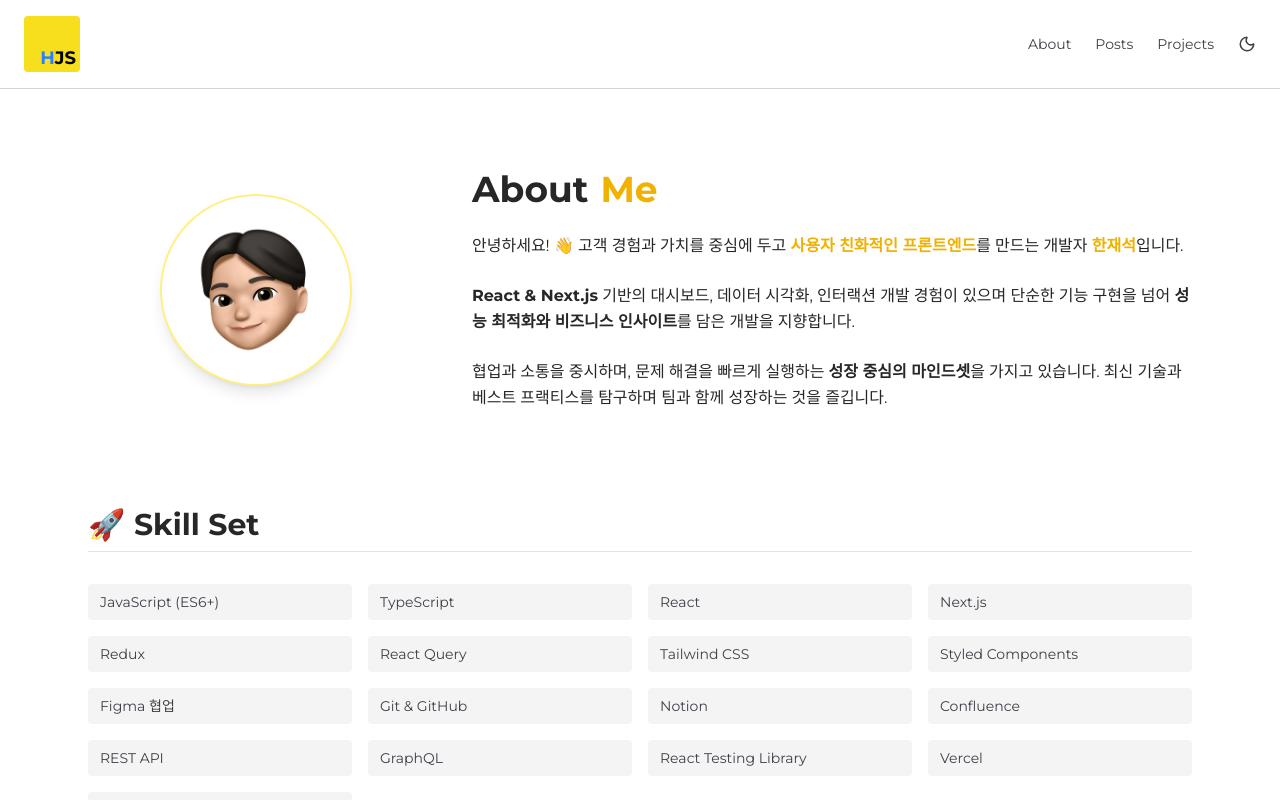
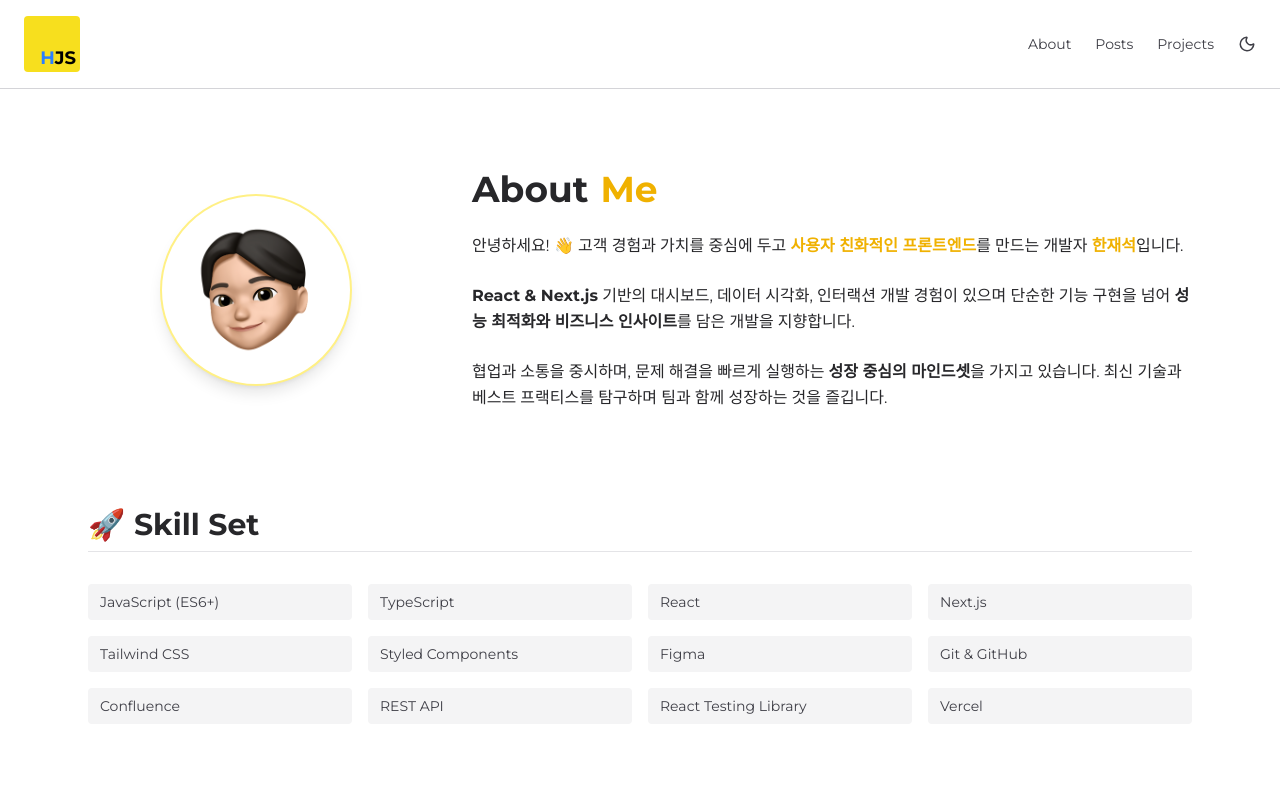
Before and after one commit to Jaeseokkong/NEXT-BLOG, a Next.js app: page /about in a window 1280 px wide. Shown: the top 800 px of the page. Built offline with nearby package versions, Linux system fonts and the light colour scheme.

Commit message:
fix: 소개 페이지 기술 스택 수정

```diff
--- a/src/app/about/page.tsx
+++ b/src/app/about/page.tsx
@@ -36,25 +36,20 @@ export default function AboutPage() {
           <span className="px-3 py-2 rounded bg-zinc-100 dark:bg-zinc-800">TypeScript</span>
           <span className="px-3 py-2 rounded bg-zinc-100 dark:bg-zinc-800">React</span>
           <span className="px-3 py-2 rounded bg-zinc-100 dark:bg-zinc-800">Next.js</span>
-          <span className="px-3 py-2 rounded bg-zinc-100 dark:bg-zinc-800">Redux</span>
-          <span className="px-3 py-2 rounded bg-zinc-100 dark:bg-zinc-800">React Query</span>
           <span className="px-3 py-2 rounded bg-zinc-100 dark:bg-zinc-800">Tailwind CSS</span>
           <span className="px-3 py-2 rounded bg-zinc-100 dark:bg-zinc-800">Styled Components</span>
 
           {/* Collaboration */}
-          <span className="px-3 py-2 rounded bg-zinc-100 dark:bg-zinc-800">Figma 협업</span>
+          <span className="px-3 py-2 rounded bg-zinc-100 dark:bg-zinc-800">Figma</span>
           <span className="px-3 py-2 rounded bg-zinc-100 dark:bg-zinc-800">Git & GitHub</span>
-          <span className="px-3 py-2 rounded bg-zinc-100 dark:bg-zinc-800">Notion</span>
           <span className="px-3 py-2 rounded bg-zinc-100 dark:bg-zinc-800">Confluence</span>
 
           {/* API / Backend */}
           <span className="px-3 py-2 rounded bg-zinc-100 dark:bg-zinc-800">REST API</span>
-          <span className="px-3 py-2 rounded bg-zinc-100 dark:bg-zinc-800">GraphQL</span>
 
           {/* Testing / Infra */}
           <span className="px-3 py-2 rounded bg-zinc-100 dark:bg-zinc-800">React Testing Library</span>
           <span className="px-3 py-2 rounded bg-zinc-100 dark:bg-zinc-800">Vercel</span>
-          <span className="px-3 py-2 rounded bg-zinc-100 dark:bg-zinc-800">GitHub Actions (CI/CD)</span>
         </div>
       </section>
 
```
